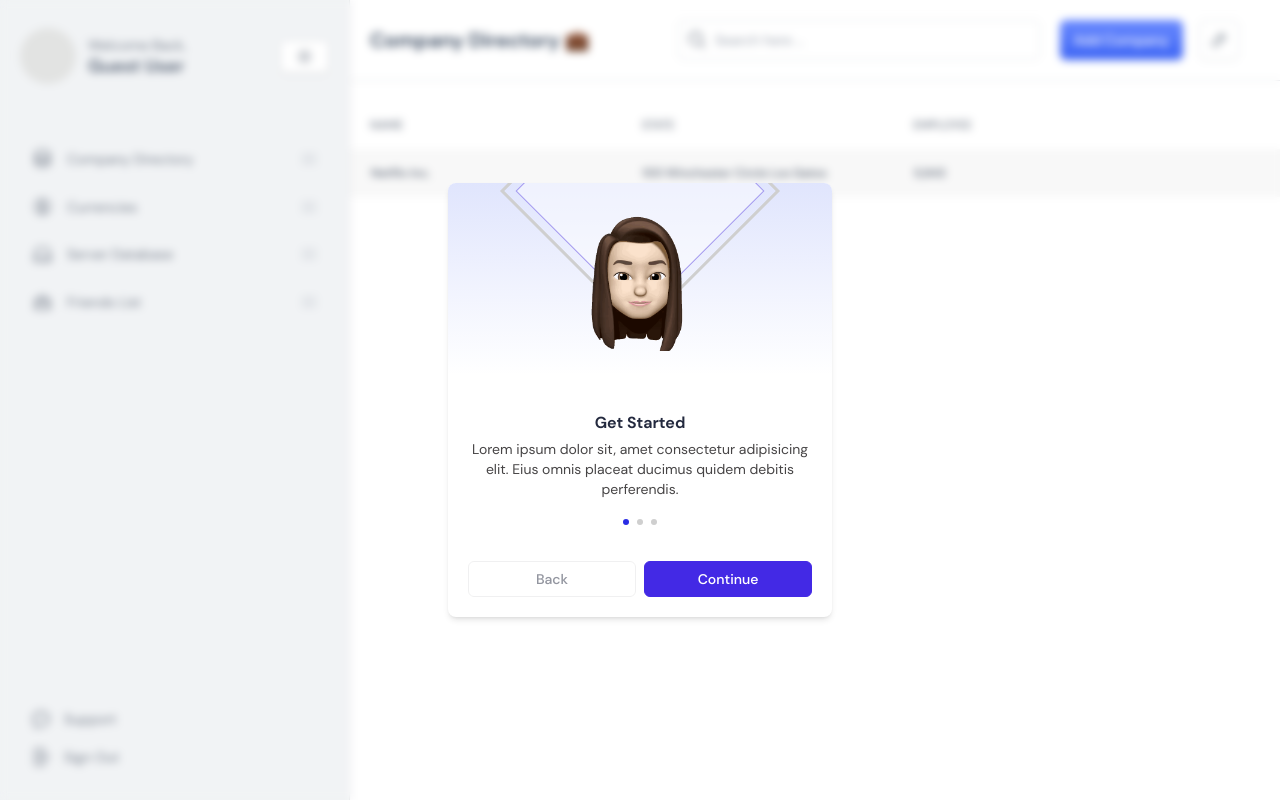
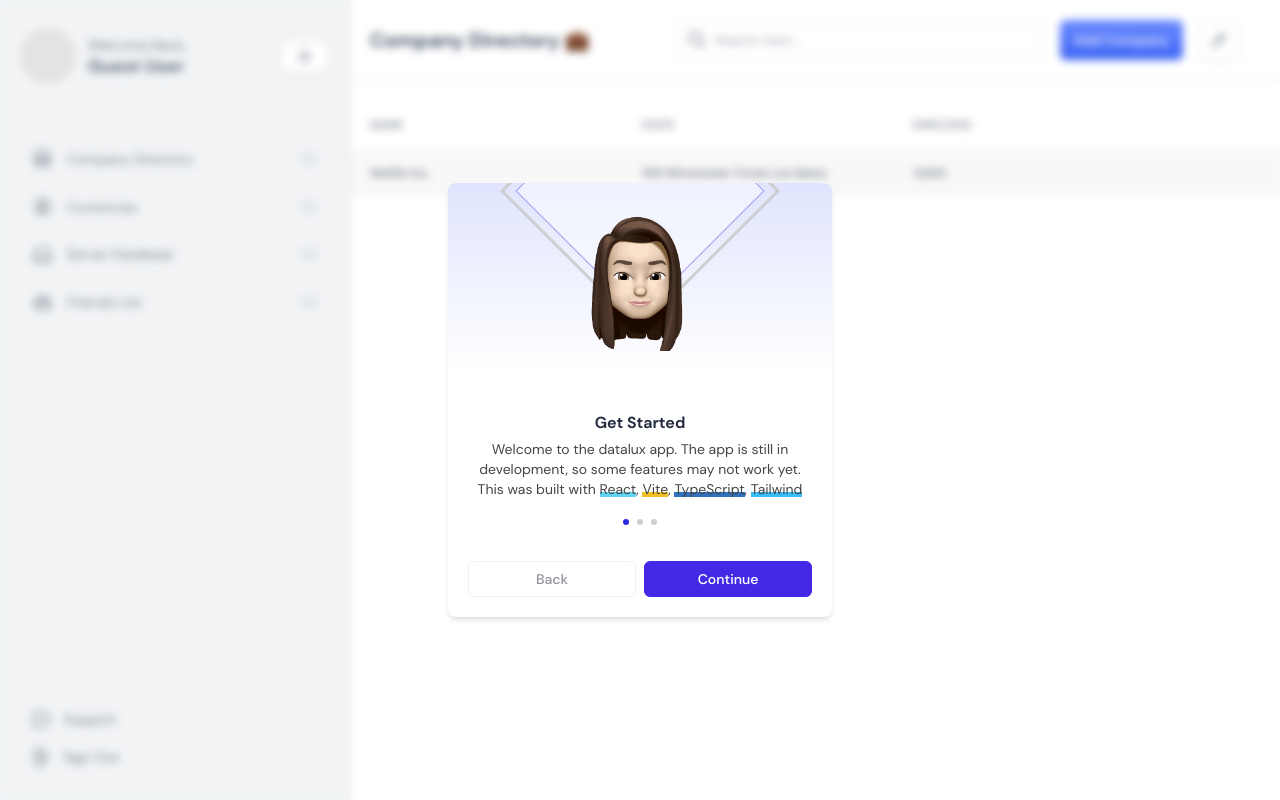
Before and after one commit to SadeghRastgoo/datalux, a React (Vite) app: page / in a window 1280 px wide. Built offline with nearby package versions, Linux system fonts and the light colour scheme.

Commit message:
added highlight css styles

```diff
--- a/src/components/LoginModal/LoginModal.tsx
+++ b/src/components/LoginModal/LoginModal.tsx
@@ -74,8 +74,12 @@ const LoginModal: FC<{ appFunctionalities: appFunctionalitiesInterface }> = ({
             <main className="flex flex-col gap-1 p-5 py-5">
               <h5 className="font-bold text-[#23293e]">Get Started</h5>
               <p className="font-light text-sm text-[#464445]">
-                Lorem ipsum dolor sit, amet consectetur adipisicing elit. Eius
-                omnis placeat ducimus quidem debitis perferendis.
+                Welcome to the datalux app. The app is still in development, so
+                some features may not work yet. This was built with{" "}
+                <span className="highlight">React</span>,{" "}
+                <span className="highlight">Vite</span>,{" "}
+                <span className="highlight">TypeScript</span>,{" "}
+                <span className="highlight">Tailwind</span>
               </p>
               <div className="flex gap-2 justify-center items-center mt-4">
                 <div className="w-1.5 aspect-square bg-[#2a2ce4] rounded-full"></div>
--- a/src/index.css
+++ b/src/index.css
@@ -163,3 +163,28 @@ body {
     transform: translateX(-50%) translateY(25px);
   }
 }
+
+.highlight {
+  position: relative;
+}
+.highlight::after {
+  content: "";
+  height: 30%;
+  position: absolute;
+  left: 0;
+  top: 65%;
+  width: 100%;
+  z-index: -1;
+}
+.highlight:nth-child(1)::after {
+  background-color: #5fd3f3;
+}
+.highlight:nth-child(2)::after {
+  background-color: #f2c023;
+}
+.highlight:nth-child(3)::after {
+  background-color: #2f71bc;
+}
+.highlight:nth-child(4)::after {
+  background-color: #38bdf9;
+}
```
